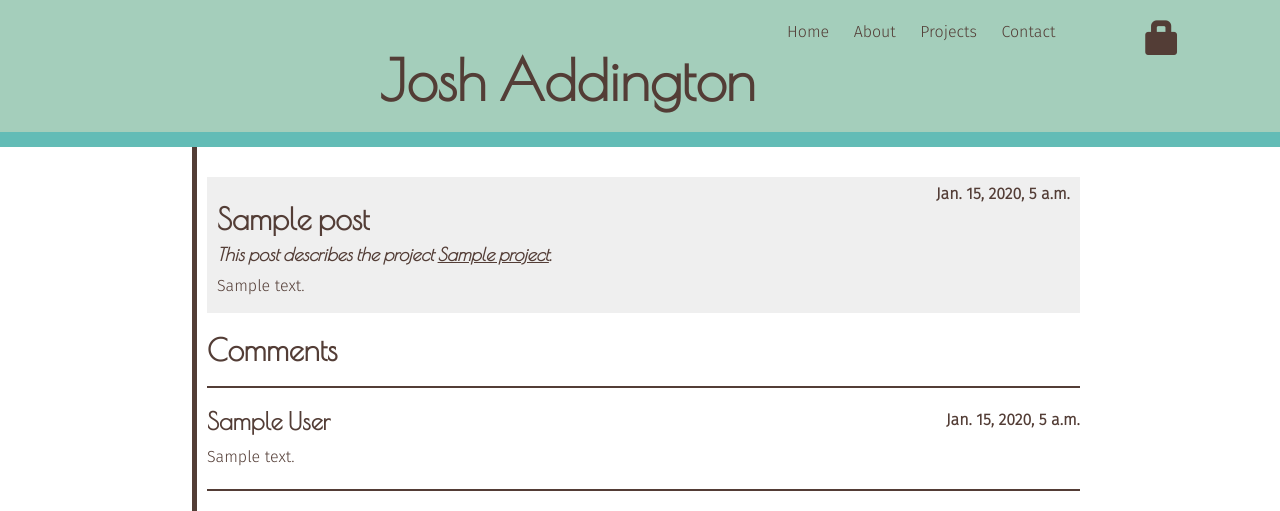
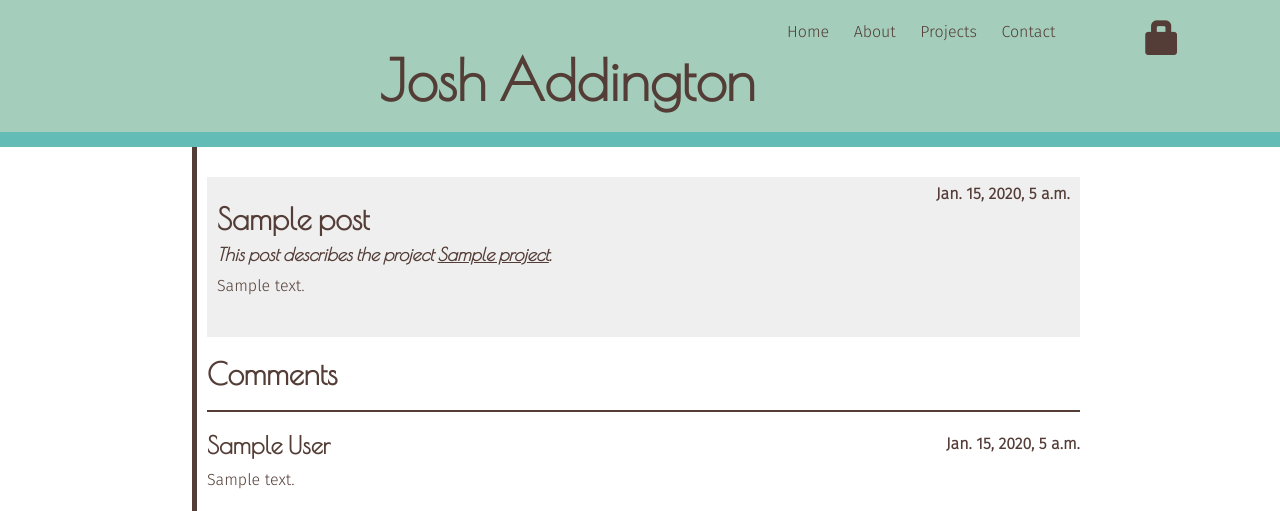
Before and after one commit to Josh-Addington/django_blog, a Django app: page /post/1/ in a window 1280 px wide. Shown: the top 511 px of the page. Run offline with Django 3.2, Linux system fonts and the light colour scheme; tables that the repository leaves empty hold one stand-in row (values such as "Sample post"); some libraries are stand-ins or nearby versions.

Commit message:
make post background tall enough for buttons

```diff
--- a/static/css/style.css
+++ b/static/css/style.css
@@ -105,6 +105,7 @@ h1, h2, h3, h4 {
 }
 
 .blog-post{
+    min-height: 160px;
     margin-top: 10px;
     padding: 5px 10px;
     background-color: #efefef;
```
